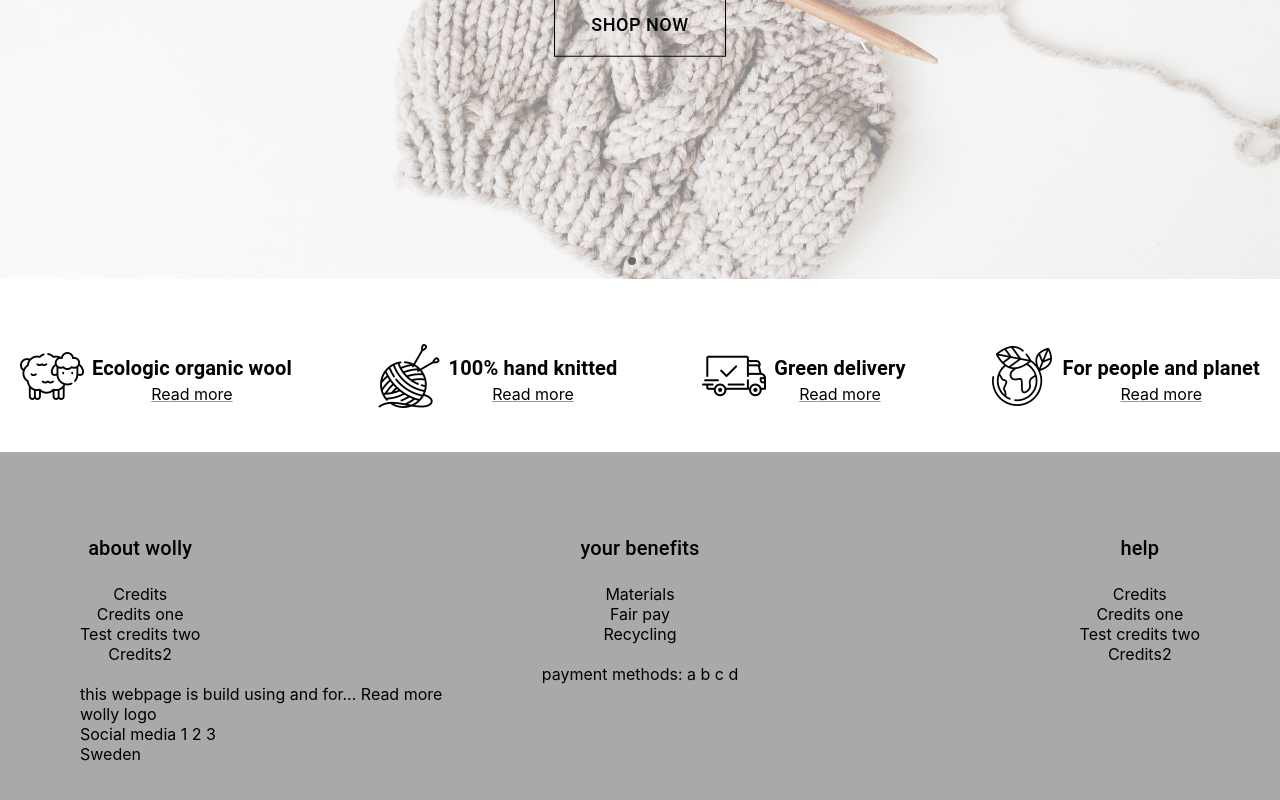
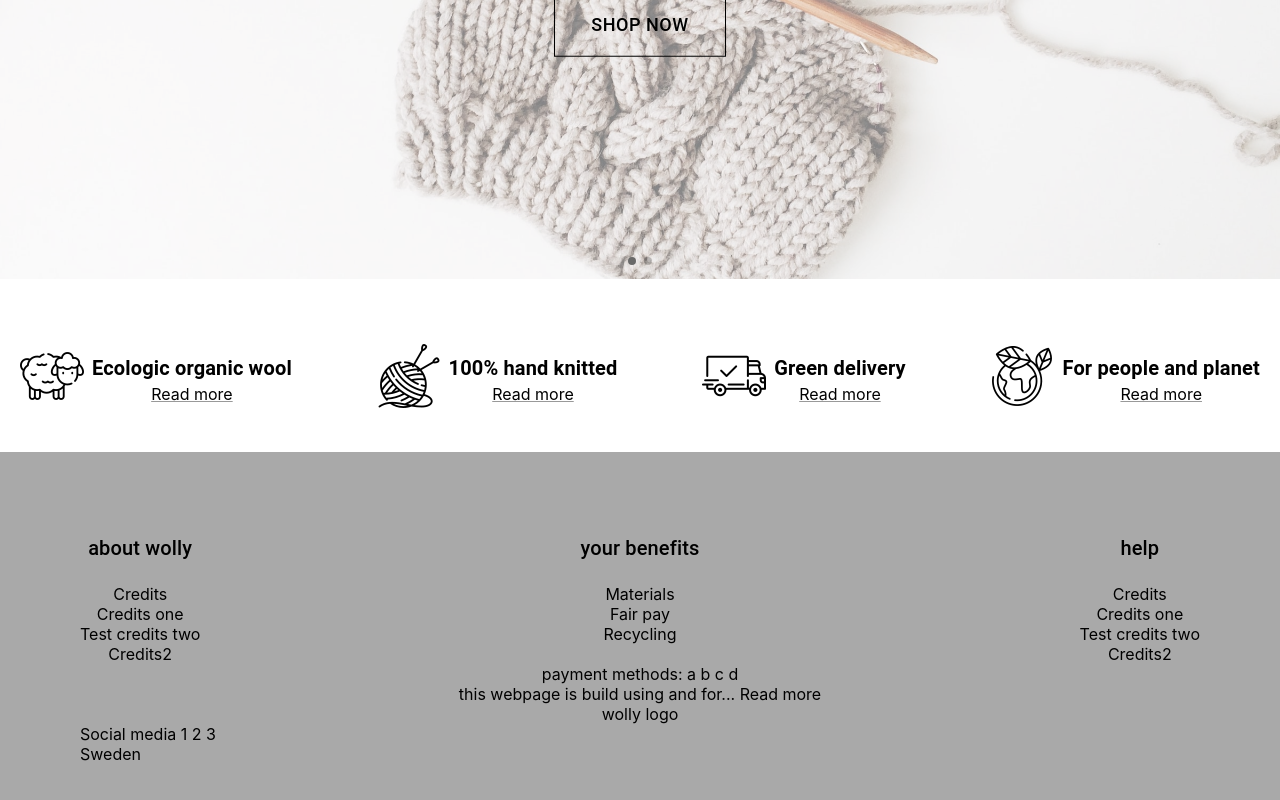
Before and after one commit to GoranAviani/react_web, a React (Create React App) app: page / in a window 1280 px wide. Shown: the part 441-1241 px from the top of the page. Built offline with nearby package versions, Linux system fonts and the light colour scheme.

Commit message:
footer improvements

```diff
--- a/src/components/Footer/Footer.css
+++ b/src/components/Footer/Footer.css
@@ -23,3 +23,19 @@
     display: flex;
     justify-content: center;
 }
+
+.Footer .SiteDescription {
+    display: flex;
+    justify-content: center;
+}
+
+
+.Footer .OurLogo {
+    display: flex;
+    justify-content: center;
+}
+
+.Footer .OurLogo {
+    display: flex;
+    justify-content: center;
+}
```
